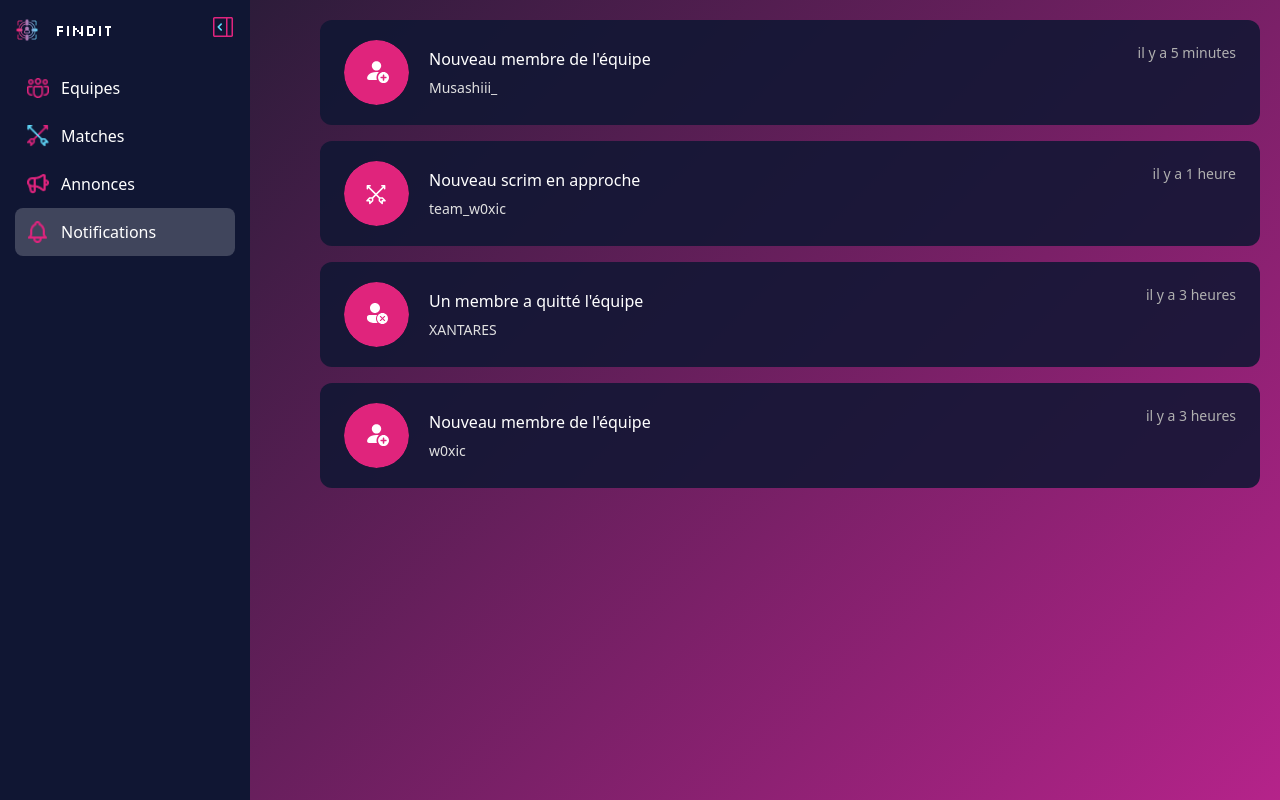
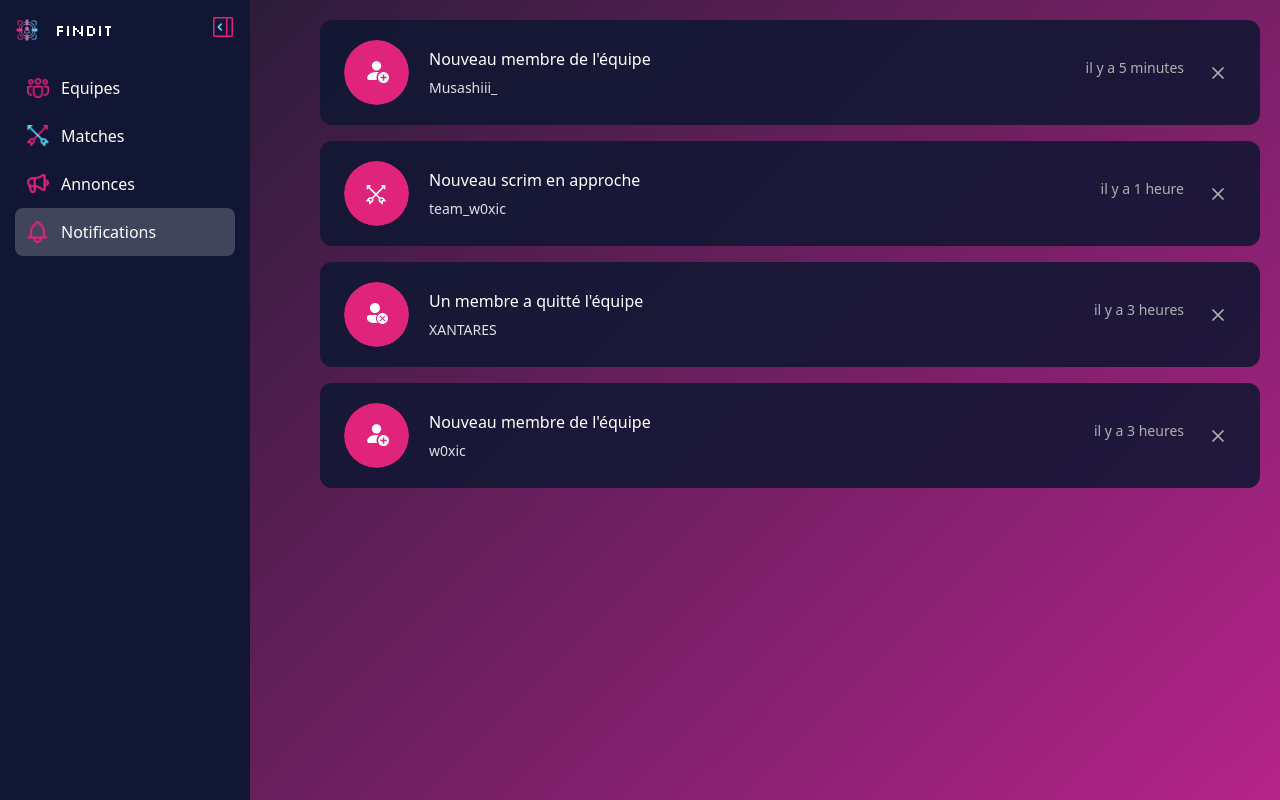
Before and after one commit to kenant68/Find-It, a React (Vite) app: page /notifications in a window 1280 px wide. Built offline with nearby package versions, Linux system fonts and the light colour scheme.

Commit message:
modif du components cardlong pour la suppression des notifs

```diff
--- a/src/components/CardLong/CardLong.jsx
+++ b/src/components/CardLong/CardLong.jsx
@@ -1,8 +1,16 @@
 import React from "react";
 import styles from "./CardLong.module.css";
 import Bubble from "../Bubble/Bubble.jsx";
+import deleteIcon from "../../assets/notifs/X.svg";
 
-const CardLong = ({ icon, title, subtitle, timestamp }) => {
+const CardLong = ({ icon, title, subtitle, timestamp, onDelete }) => {
+  const handleDelete = (e) => {
+    e.stopPropagation();
+    if (onDelete) {
+      onDelete();
+    }
+  };
+
   return (
     <div className={styles.card}>
       <Bubble>
@@ -12,7 +20,19 @@ const CardLong = ({ icon, title, subtitle, timestamp }) => {
         <h2 className={styles.title}>{title}</h2>
         <p className={styles.subtitle}>{subtitle}</p>
       </div>
-      <p className={styles.timestamp}>{timestamp}</p>
+      <div className={styles.rightSection}>
+        <p className={styles.timestamp}>{timestamp}</p>
+        {onDelete && (
+          <button
+            className={styles.deleteButton}
+            onClick={handleDelete}
+            aria-label="Supprimer la notification"
+            type="button"
+          >
+            <img src={deleteIcon} alt="Supprimer" />
+          </button>
+        )}
+      </div>
     </div>
   );
 };
--- a/src/components/CardLong/CardLong.module.css
+++ b/src/components/CardLong/CardLong.module.css
@@ -34,6 +34,12 @@
   line-height: 1.4;
 }
 
+.rightSection {
+  display: flex;
+  align-items: center;
+  gap: 16px;
+}
+
 .timestamp {
   font-size: 14px;
   color: #b0b0b0;
@@ -42,3 +48,45 @@
   align-self: flex-start;
   padding-top: 2px;
 }
+
+.deleteButton {
+  background: none;
+  border: none;
+  cursor: pointer;
+  padding: 8px;
+  display: flex;
+  align-items: center;
+  justify-content: center;
+  color: #b0b0b0;
+  transition: color 0.2s ease, transform 0.2s ease, filter 0.2s ease;
+  border-radius: 4px;
+  outline: none;
+}
+
+.deleteButton img {
+  width: 20px;
+  height: 20px;
+  filter: brightness(0) saturate(100%) invert(70%) sepia(0%) saturate(0%)
+    hue-rotate(0deg) brightness(100%) contrast(100%);
+  transition: filter 0.2s ease;
+}
+
+.deleteButton:hover {
+  color: #ff4444;
+  background-color: rgba(255, 68, 68, 0.1);
+  transform: scale(1.1);
+}
+
+.deleteButton:hover img {
+  filter: brightness(0) saturate(100%) invert(40%) sepia(95%) saturate(5000%)
+    hue-rotate(350deg) brightness(100%) contrast(100%);
+}
+
+.deleteButton:focus-visible {
+  outline: 2px solid rgba(255, 68, 68, 0.5);
+  outline-offset: 2px;
+}
+
+.deleteButton:active {
+  transform: scale(0.95);
+}
```
Also changed, not shown: src/assets/notifs/X.svg (added).
